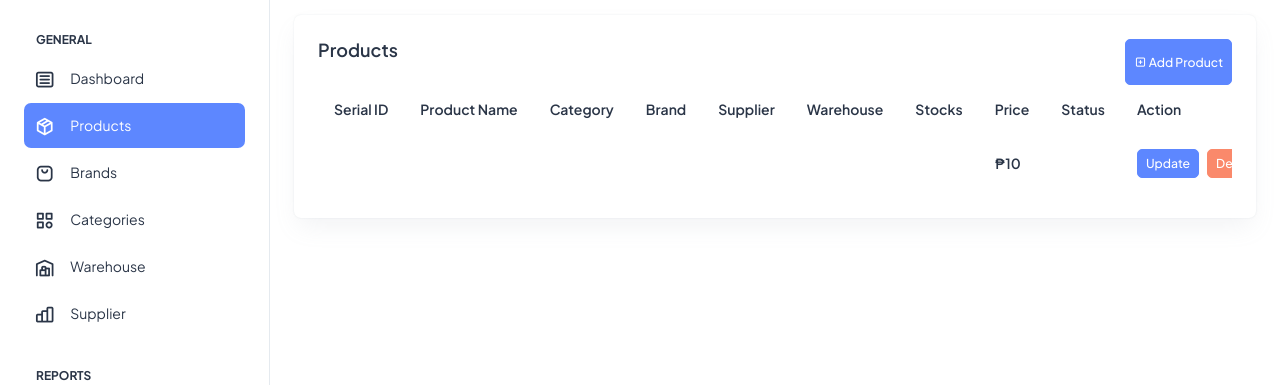
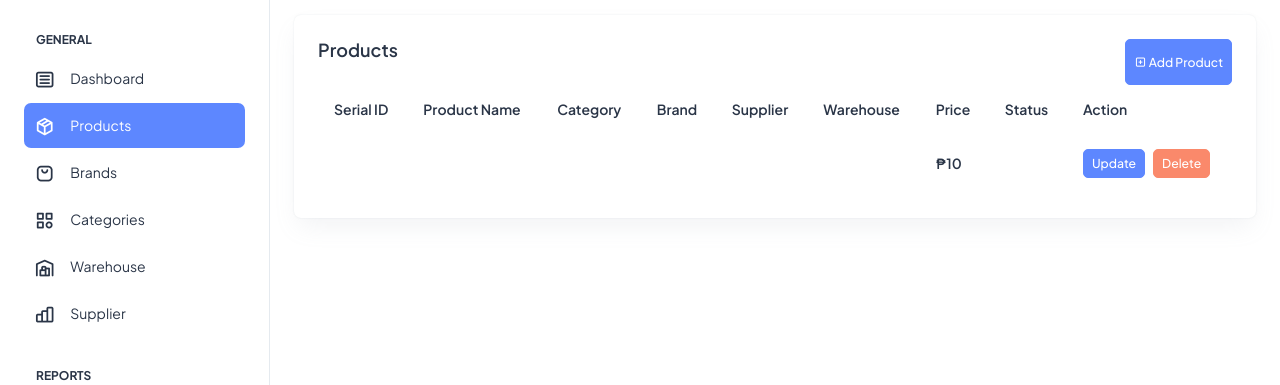
Before and after one commit to JDenuevo/IMS, a PHP site: page /admin/product.php in a window 1280 px wide. Shown: the part 70-455 px from the top of the page. Run offline with PHP 8.4, Linux system fonts and the light colour scheme; the visitor is signed in with stand-in values (Sample User, id 1); tables that the repository leaves empty or names only in its code hold one stand-in row (values such as "Sample post"); data that the repository does not hold is empty.

Commit message:
Rid off stocks

```diff
--- a/pages/admin/product.php
+++ b/pages/admin/product.php
@@ -69,9 +69,6 @@
                       <h6 class="fw-semibold mb-0">Warehouse</h6>
                     </th>
                     <th class="border-bottom-0">
-                      <h6 class="fw-semibold mb-0">Stocks</h6>
-                    </th>
-                    <th class="border-bottom-0">
                       <h6 class="fw-semibold mb-0">Price</h6>
                     </th>
                     <th class="border-bottom-0">
@@ -95,7 +92,6 @@
                     <td class="border-bottom-0"><h6 class="fw-semibold mb-0"><?php echo $row['Brand']; ?></h6></td>
                     <td class="border-bottom-0"><h6 class="fw-semibold mb-0"><?php echo $row['Supplier']; ?></h6></td>
                     <td class="border-bottom-0"><h6 class="fw-semibold mb-0"><?php echo $row['Warehouse']; ?></h6></td>
-                    <td class="border-bottom-0"><h6 class="fw-semibold mb-0"><?php echo $row['Stocks']; ?></h6></td>
                     <td class="border-bottom-0"><h6 class="fw-semibold mb-0">₱<?php echo $row['price']; ?></h6></td>
                     <td class="border-bottom-0"><h6 class="fw-semibold mb-0"><?php echo $row['isActive']; ?></h6></td>
                     <td class="border-bottom-0 d-flex align-items-center">
```
